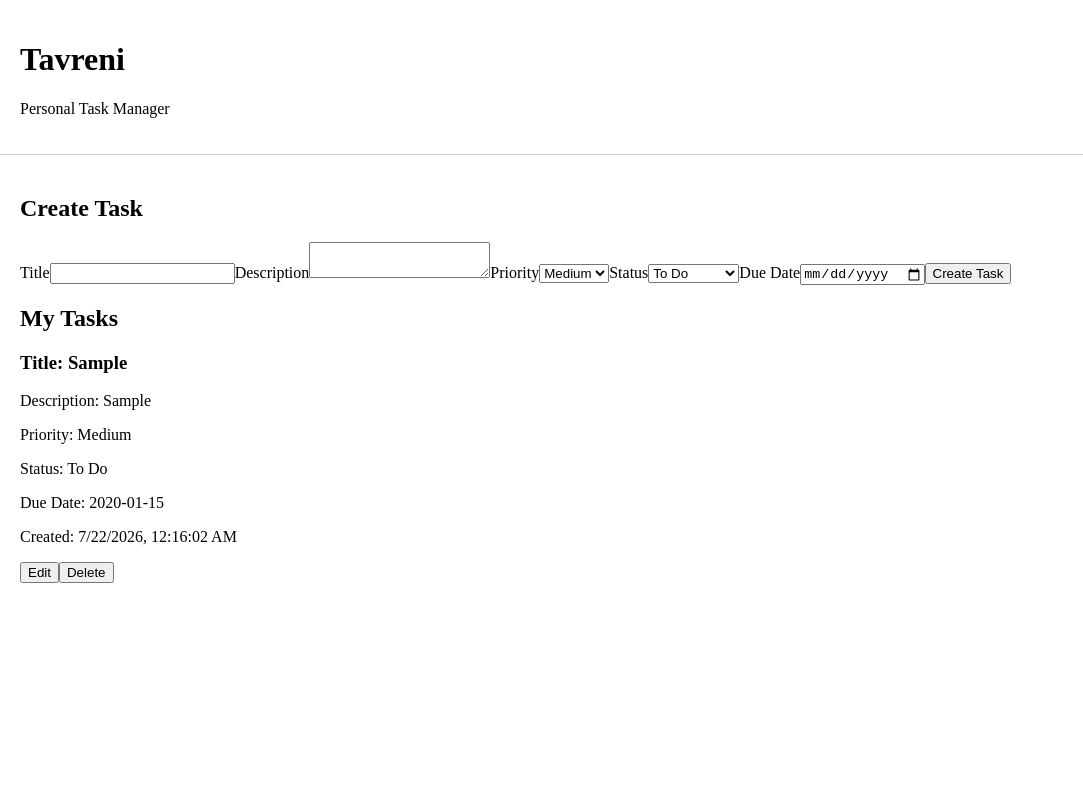
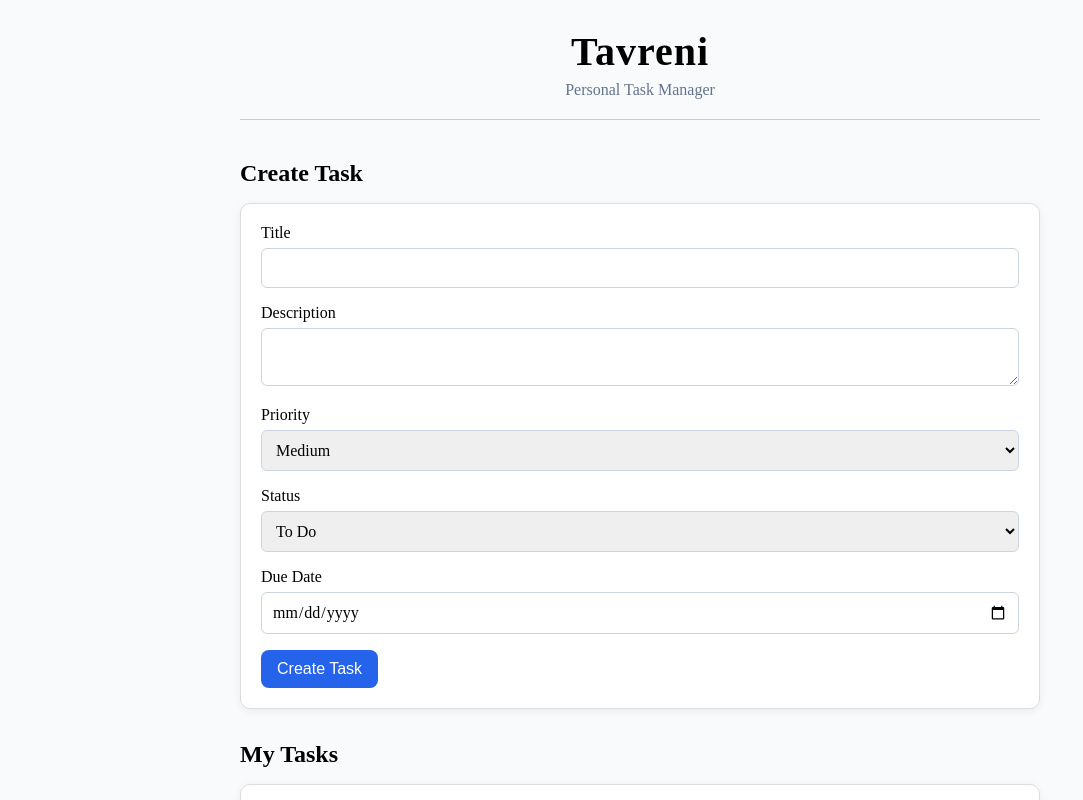
Before and after one commit to Chadley74/tavreni, a React (Vite) app: page / in a window 1280 px wide. Both pictures are taken after typing "Sample", "Sample", "2020-01-15" into the empty fields and a click on the button "Create Task". Shown: the top 800 px of the page, without its empty margins (0-1083 px from the left). Built offline with nearby package versions, Linux system fonts and the light colour scheme.

Commit message:
Polish Tavreni user interface

```diff
--- a/src/App.css
+++ b/src/App.css
@@ -1,8 +1,184 @@
 header {
-  padding: 20px;
+  max-width: 800px;
+  margin: 0 auto;
   border-bottom: 1px solid #ccc;
+  padding-top: 28px;
+  padding-bottom: 20px;
+  text-align: center;
 }
 
 main {
   padding: 20px;
+  max-width: 800px;
+  margin: 0 auto;
 }
+
+header h1 {
+  margin:0;
+  font-size: 2.5rem;
+  letter-spacing: 1px;
+}
+
+header p {
+  margin-top: 6px;
+  margin-bottom: 0;
+  font-size: 1rem;
+  color: #64748b;
+}
+
+section {
+  margin-bottom: 32px;
+}
+
+section h2 {
+  margin-bottom: 16px;
+}
+
+.form-group {
+  margin-bottom: 16px;
+}
+
+.form-group label {
+  display: block;
+  margin-bottom: 6px;
+}
+
+.form-group input,
+.form-group textarea,
+.form-group select {
+  width: 100%;
+  padding: 10px;
+  box-sizing: border-box;
+  border: 1px solid #cbd5e1;
+  border-radius: 6px;
+  font: inherit;
+}
+
+.form-group input:focus,
+.form-group textarea:focus,
+.form-group select:focus {
+  outline: 2px solid #94a3b8;
+  outline-offset: 2px;
+}
+
+.task-form {
+  padding: 20px;
+  border: 1px solid #ddd;
+  border-radius: 10px;
+  background-color: white;
+  box-shadow: 0 2px 8px rgba(0, 0, 0, 0.06)
+}
+
+.primary-button {
+  padding: 10px 16px;
+  border: none;
+  border-radius: 8px;
+  cursor: pointer;
+  font-size: 1rem;
+  background-color: #2563eb;
+  color: white;
+
+}
+
+.primary-button:hover {
+  background-color: #1d4ed8;
+}
+
+.task-card {
+  padding: 16px;
+  margin-bottom: 16px;
+  border: 1px solid #ddd;
+  border-radius: 10px;
+  background-color: white;
+  box-shadow: 0 2px 8px rgba(0, 0, 0, 0.06)
+}
+
+.edit-button,
+.delete-button {
+  padding: 8px 12px;
+  border: none;
+  border-radius: 6px;
+  cursor: pointer;
+}
+
+.edit-button {
+  background-color: #e0e7ff;
+}
+
+.edit-button:hover {
+  background-color: #c7d2fe;
+}
+
+.delete-button {
+  background-color: #fee2e2;
+}
+
+.delete-button:hover {
+  background-color: #fecaca;
+}
+
+.task-badge {
+  display: inline-block;
+  padding: 4px 8px;
+  border-radius: 999px;
+  background-color: #e2e8f0;
+  font-size: 0.85rem;
+}
+
+.priority-low {
+  background-color: #dcfce7;
+}
+
+.priority-medium {
+  background-color: #fef3c7;
+}
+
+.priority-high {
+  background-color: #fee2e2;
+}
+
+.status-todo {
+  background-color: #e2e8f0;
+}
+
+.status-in-progress {
+  background-color: #c1d8f7;
+}
+
+.status-completed {
+  background-color: #dcfce7;
+}
+
+.task-meta {
+  display: flex;
+  gap: 20px;
+  flex-wrap: wrap;
+}
+
+.task-actions {
+  display: flex;
+  gap: 8px;
+  margin-top: 16px;
+}
+
+.task-content h3 {
+  margin-top: 0;
+  margin-bottom: 8px;
+}
+
+.task-content p {
+  margin-top: 0;
+  margin-bottom: 16px;
+  color: #475569;
+  line-height: 1.5;
+}
+
+.task-dates {
+  margin-top: 12px;
+  color: #64748b;
+  font-size: 0.9rem;
+}
+
+.task-dates p {
+  margin: 4px 0;
+}
--- a/src/App.jsx
+++ b/src/App.jsx
@@ -106,26 +106,43 @@ function App() {
 
         <section>
           <h2>Create Task</h2>
-          <form onSubmit={handleSubmit}>
+          <form className="task-form" onSubmit={handleSubmit}>
+
+            <div className="form-group">
               <label htmlFor="title">Title</label>
               <input id="title" type="text" required value={title} onChange={(event) => setTitle(event.target.value)} />
+            </div>
+
+            <div className="form-group">
               <label htmlFor="description">Description</label>
               <textarea id="description" value={description} onChange={(event) => setDescription(event.target.value)} ></textarea>
+            </div>
+
+            <div className="form-group">
               <label htmlFor="priority">Priority</label>
               <select id="priority" value={priority} onChange={(event) => setPriority(event.target.value)} >
                 <option value="low">Low</option>
                 <option value="medium">Medium</option>
                 <option value="high">High</option>
               </select>
+            </div>
+
+            <div className="form-group">
               <label htmlFor="status">Status</label>
               <select id="status" value={status} onChange={(event) => setStatus(event.target.value)} >
                 <option value="todo">To Do</option>
                 <option value="in-progress">In Progress</option>
                 <option value="completed">Completed</option>
               </select>
+            </div>
+
+            <div className="form-group">
               <label htmlFor="due-date">Due Date</label>
               <input id="due-date" type="date" value={dueDate} onChange={(event) => setDueDate(event.target.value)} />
-            <button type="submit">{editingTaskId === null ? "Create Task" : "Save Changes"}</button>
+            </div>
+
+            <button className="primary-button" type="submit">{editingTaskId === null ? "Create Task" : "Save Changes"}</button>
+
           </form>
         </section>
 
@@ -133,20 +150,41 @@ function App() {
           <h2>My Tasks</h2>
           {tasks.map((task) => {
             return (
-            <article key={task.id}>
+
+            <article className="task-card" key={task.id}>
+              <div className="task-content">
                 <h3>Title: {task.title}</h3>
+
                 {task.description && (
                   <p>Description: {task.description}</p>
                 )}
-              <p>Priority: {formatPriority(task.priority)}</p>
-              <p>Status: {formatStatus(task.status)}</p>
+              </div>
+
+              <div className="task-meta">
+                <p>
+                  Priority: <span className={`task-badge priority-${task.priority}`}>{formatPriority(task.priority)}</span>
+                </p>
+
+                <p>
+                  Status: <span className={`task-badge status-${task.status}`}>{formatStatus(task.status)}</span>
+                </p>
+              </div>
+
+              <div className="task-dates">
                 {task.dueDate && (
                   <p>Due Date: {task.dueDate}</p>
                 )}
+
                 <p>Created: {task.dateCreated.toLocaleString()}</p>
-              <button type="button" onClick={() => handleEdit(task)}>Edit</button>
-              <button type="button" onClick={() => handleDelete(task.id)}>Delete</button>
+              </div>
+
+              <div className="task-actions">
+                <button className="edit-button" type="button" onClick={() => handleEdit(task)}>Edit</button>
+                <button className="delete-button" type="button" onClick={() => handleDelete(task.id)}>Delete</button>
+              </div>
+
             </article>
+
           )})}
           {tasks.length === 0 && (
             <p>No tasks yet.</p>
--- a/src/index.css
+++ b/src/index.css
@@ -1,4 +1,5 @@
 
 body {
   margin: 0;
+  background-color: #f8fafc
 }
```
Lines whose indentation alone changed are shown as unchanged.
